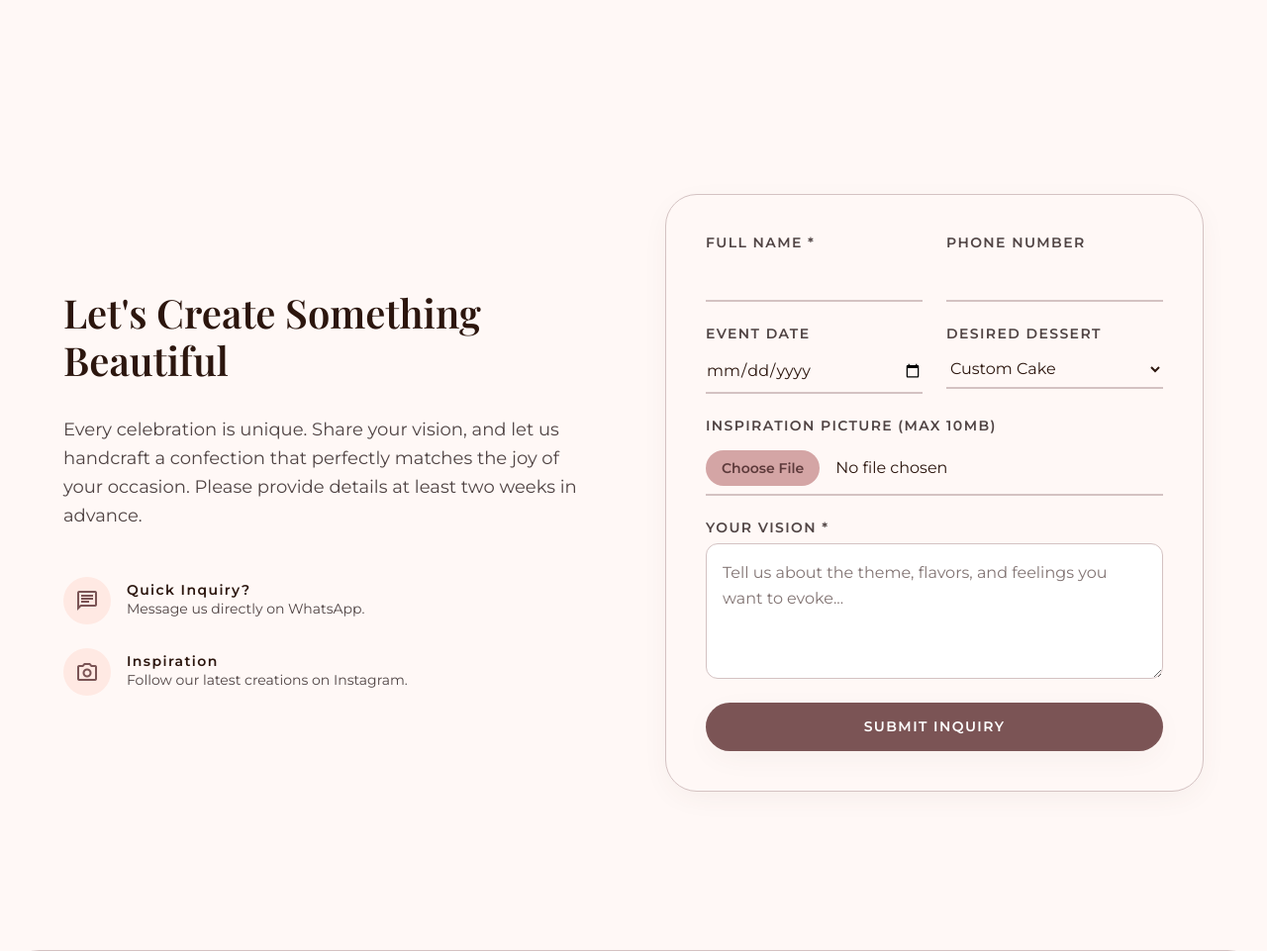
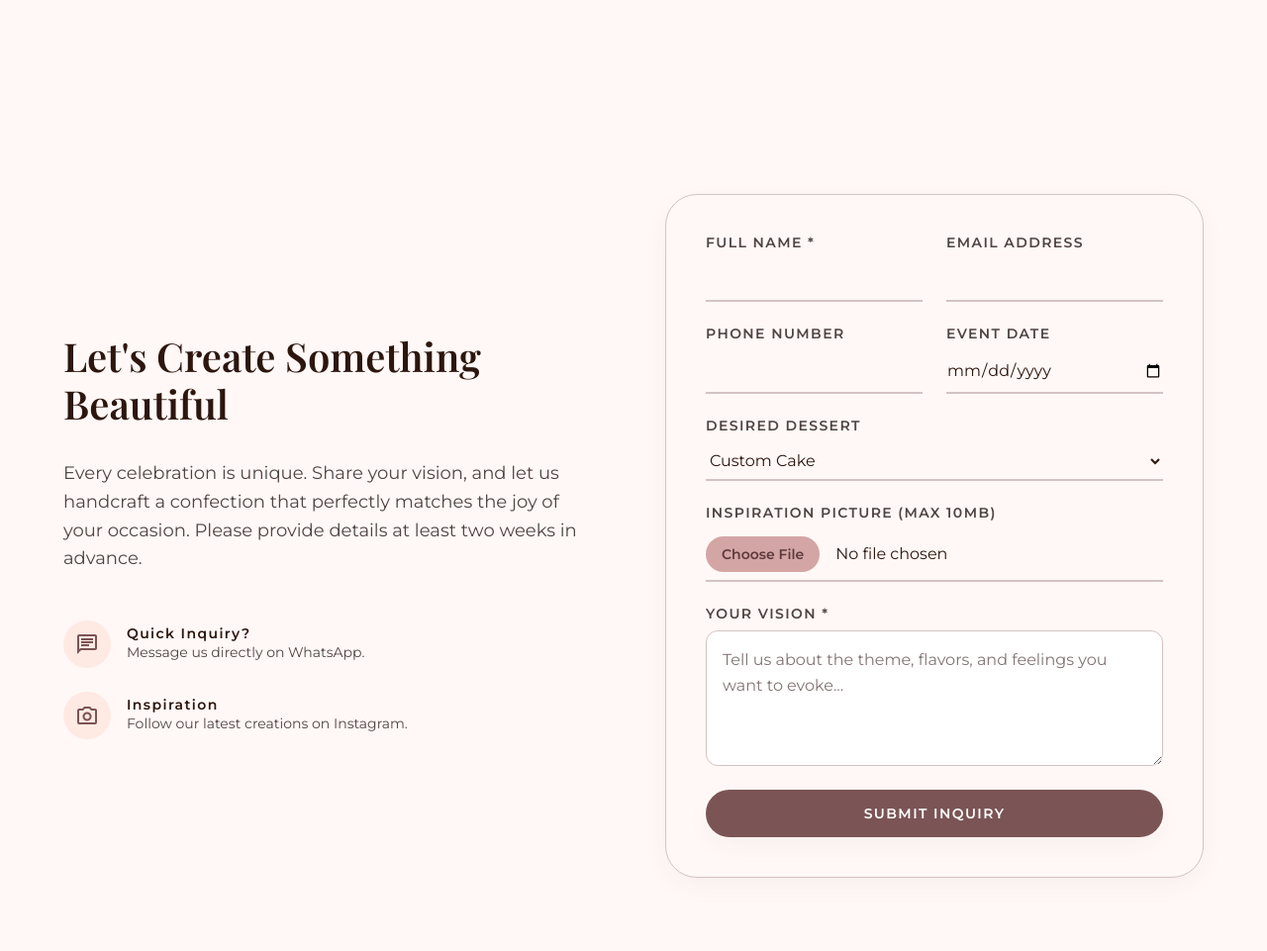
Before and after one commit to i1yaz/bakebyzue, a Laravel app: page / in a window 1280 px wide. Shown: the part 976-1937 px from the top of the page at 99% size. Run offline with Laravel 12, Linux system fonts and the light colour scheme; data comes from the database, SQL or seed files in the repository; data that the repository does not hold is empty; style sheets or scripts are compiled from the project's sources; some libraries are stand-ins or nearby versions; some web fonts are replaced.

```diff
--- a/app/Filament/Resources/Inquiries/Schemas/InquiryForm.php
+++ b/app/Filament/Resources/Inquiries/Schemas/InquiryForm.php
@@ -15,6 +15,7 @@ class InquiryForm
     {
         return $schema->components([
             TextInput::make('name')->required(),
+            TextInput::make('email')->email(),
             TextInput::make('phone'),
             DatePicker::make('event_date'),
             TextInput::make('product_interest'),
--- a/app/Http/Controllers/InquiryController.php
+++ b/app/Http/Controllers/InquiryController.php
@@ -12,6 +12,7 @@ class InquiryController extends Controller
     {
         $validated = $request->validate([
             'name' => 'required|string|max:255',
+            'email' => 'nullable|email|max:255',
             'phone' => 'nullable|string|max:255',
             'event_date' => 'nullable|date',
             'product_interest' => 'nullable|string|max:255',
--- a/resources/views/welcome.blade.php
+++ b/resources/views/welcome.blade.php
@@ -188,14 +188,21 @@
                         </div>
                         <div class="flex flex-col">
                             <label class="font-label-lg text-label-lg text-on-surface-variant mb-2 uppercase"
+                                for="email">Email Address</label>
+                            <input
+                                class="bg-transparent border-0 border-b-2 border-outline-variant focus:ring-0 focus:border-primary px-0 py-2 font-body-md text-on-surface placeholder-outline transition-colors"
+                                id="email" name="email" type="email" />
+                        </div>
+                    </div>
+
+                    <div class="grid grid-cols-1 md:grid-cols-2 gap-6">
+                        <div class="flex flex-col">
+                            <label class="font-label-lg text-label-lg text-on-surface-variant mb-2 uppercase"
                                 for="phone">Phone Number</label>
                             <input
                                 class="bg-transparent border-0 border-b-2 border-outline-variant focus:ring-0 focus:border-primary px-0 py-2 font-body-md text-on-surface placeholder-outline transition-colors"
                                 id="phone" name="phone" type="tel" />
                         </div>
-                    </div>
-
-                    <div class="grid grid-cols-1 md:grid-cols-2 gap-6">
                         <div class="flex flex-col">
                             <label class="font-label-lg text-label-lg text-on-surface-variant mb-2 uppercase"
                                 for="date">Event Date</label>
@@ -203,6 +210,8 @@
                                 class="bg-transparent border-0 border-b-2 border-outline-variant focus:ring-0 focus:border-primary px-0 py-2 font-body-md text-on-surface placeholder-outline transition-colors"
                                 id="date" name="event_date" type="date" />
                         </div>
+                    </div>
+
                     <div class="flex flex-col">
                         <label class="font-label-lg text-label-lg text-on-surface-variant mb-2 uppercase"
                             for="type">Desired Dessert</label>
@@ -214,7 +223,6 @@
                             <option>Dessert Box</option>
                             <option>Other</option>
                         </select>
-                        </div>
                     </div>
 
                     <div class="flex flex-col">
```
Also changed, not shown: database/migrations/2026_05_11_215651_add_email_to_inquiries_table.php (added). Lines whose indentation alone changed are shown as unchanged.
